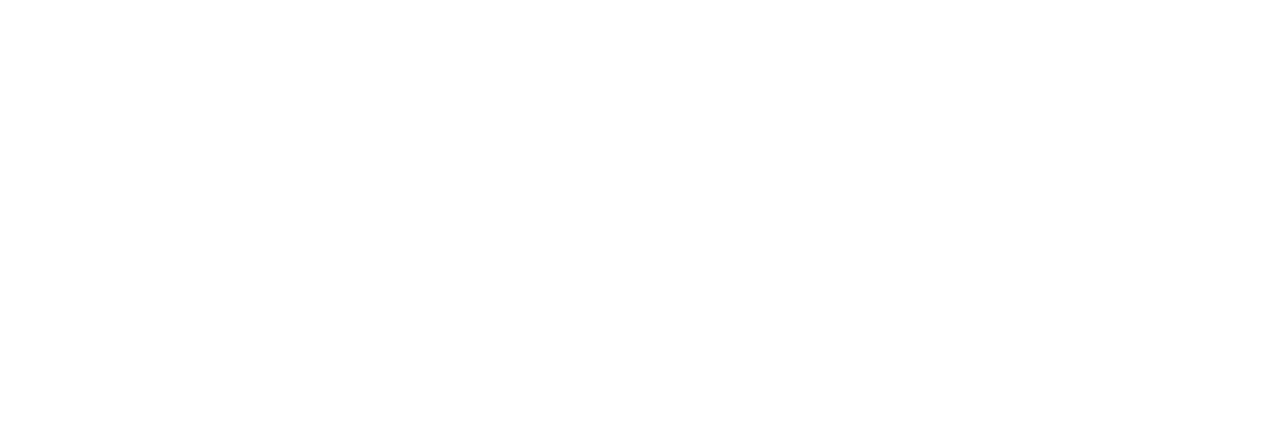
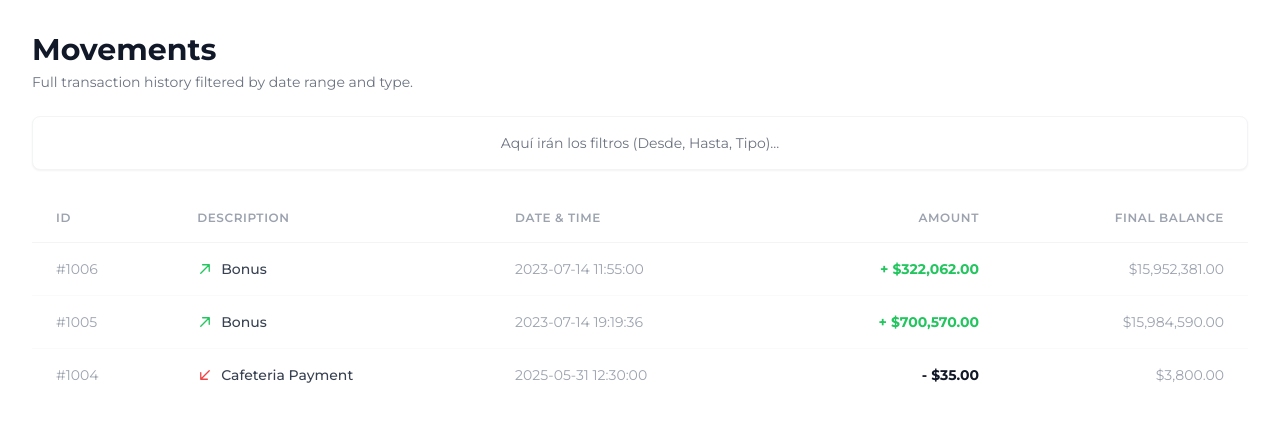
Before and after one commit to elujs/web-banco-universitario, a Vue app: page /mis-movimientos in a window 1280 px wide. Before the commit this address had no page. Shown: the top 422 px of the page. Built offline with nearby package versions, Linux system fonts and the light colour scheme.

Commit message:
movements: maquetar tabla de movimientos con diseño final y datos estaticos

```diff
--- a/src/components/banca/movements/MovementTable.vue
+++ b/src/components/banca/movements/MovementTable.vue
@@ -1,23 +1,41 @@
 <script setup>
+// Datos falsos temporales para igualar el diseño mientras conectamos la API
+const fakeMovements = [
+  { id: 1006, description: 'Bonus', date: '2023-07-14 11:55:00', amount: '+ $322,062.00', balance: '$15,952,381.00', isPositive: true },
+  { id: 1005, description: 'Bonus', date: '2023-07-14 19:19:36', amount: '+ $700,570.00', balance: '$15,984,590.00', isPositive: true },
+  { id: 1004, description: 'Cafeteria Payment', date: '2025-05-31 12:30:00', amount: '- $35.00', balance: '$3,800.00', isPositive: false },
+]
 </script>
 
 <template>
-  <div class="bg-white shadow-sm rounded-lg overflow-hidden border border-gray-200">
-    <table class="min-w-full divide-y divide-gray-200">
-      <thead class="bg-gray-50">
+  <div class="bg-white overflow-hidden mt-6">
+    <table class="min-w-full divide-y divide-gray-100">
+      <thead>
         <tr>
-          <th class="px-6 py-3 text-left text-xs font-medium text-gray-500 uppercase tracking-wider">ID</th>
-          <th class="px-6 py-3 text-left text-xs font-medium text-gray-500 uppercase tracking-wider">Description</th>
-          <th class="px-6 py-3 text-left text-xs font-medium text-gray-500 uppercase tracking-wider">Date & Time</th>
-          <th class="px-6 py-3 text-right text-xs font-medium text-gray-500 uppercase tracking-wider">Amount</th>
-          <th class="px-6 py-3 text-right text-xs font-medium text-gray-500 uppercase tracking-wider">Final Balance</th>
+          <th class="px-6 py-4 text-left text-xs font-semibold text-gray-400 uppercase tracking-wider">ID</th>
+          <th class="px-6 py-4 text-left text-xs font-semibold text-gray-400 uppercase tracking-wider">Description</th>
+          <th class="px-6 py-4 text-left text-xs font-semibold text-gray-400 uppercase tracking-wider">Date & Time</th>
+          <th class="px-6 py-4 text-right text-xs font-semibold text-gray-400 uppercase tracking-wider">Amount</th>
+          <th class="px-6 py-4 text-right text-xs font-semibold text-gray-400 uppercase tracking-wider">Final Balance</th>
         </tr>
       </thead>
-      <tbody class="bg-white divide-y divide-gray-200">
-        <tr>
-          <td class="px-6 py-4 whitespace-nowrap text-sm text-center text-gray-500" colspan="5">
-            Aún no hay movimientos...
+      <tbody class="bg-white divide-y divide-gray-50">
+        <tr v-for="mov in fakeMovements" :key="mov.id" class="hover:bg-gray-50/50 transition-colors">
+          <td class="px-6 py-4 whitespace-nowrap text-sm text-gray-400">#{{ mov.id }}</td>
+
+          <td class="px-6 py-4 whitespace-nowrap text-sm font-medium text-gray-700 flex items-center gap-2">
+            <svg v-if="mov.isPositive" class="w-4 h-4 text-green-500 transform rotate-45" fill="none" stroke="currentColor" viewBox="0 0 24 24"><path stroke-linecap="round" stroke-linejoin="round" stroke-width="2" d="M5 10l7-7m0 0l7 7m-7-7v18"></path></svg>
+            <svg v-else class="w-4 h-4 text-red-500 transform rotate-45" fill="none" stroke="currentColor" viewBox="0 0 24 24"><path stroke-linecap="round" stroke-linejoin="round" stroke-width="2" d="M19 14l-7 7m0 0l-7-7m7 7V3"></path></svg>
+            {{ mov.description }}
           </td>
+
+          <td class="px-6 py-4 whitespace-nowrap text-sm text-gray-400">{{ mov.date }}</td>
+
+          <td class="px-6 py-4 whitespace-nowrap text-sm text-right font-bold" :class="mov.isPositive ? 'text-green-500' : 'text-gray-900'">
+            {{ mov.amount }}
+          </td>
+
+          <td class="px-6 py-4 whitespace-nowrap text-sm text-right text-gray-400">{{ mov.balance }}</td>
         </tr>
       </tbody>
     </table>
--- a/src/router/index.js
+++ b/src/router/index.js
@@ -3,6 +3,7 @@
 import HomeInstitucional from '../views/landing/HomeInstitucional.vue'
 import bancaenlinea from '../views/banca/Bancaenlinea.vue'
 import UserRegister from '../views/auth/UserRegister.vue'
+import MovementsView from '../views/banca/MovementsView.vue'
 
 const router = createRouter({
   history: createWebHistory(import.meta.env.BASE_URL),
@@ -22,6 +23,11 @@
       name: 'register',
       component: UserRegister,
     },
+    {
+      path: '/mis-movimientos',
+      name: 'mis-movimientos',
+      component: MovementsView
+    }
   ],
 })
 
```
